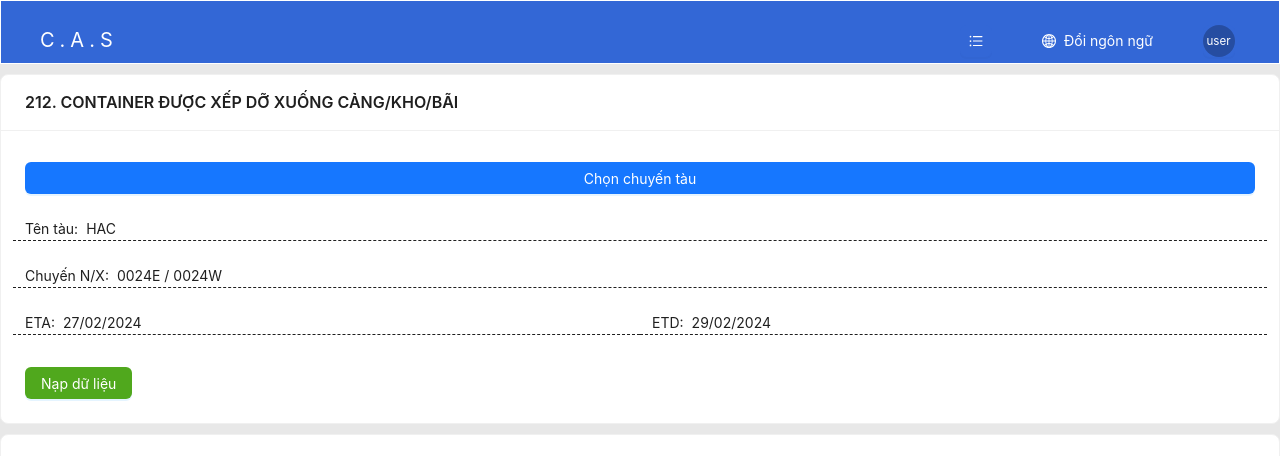
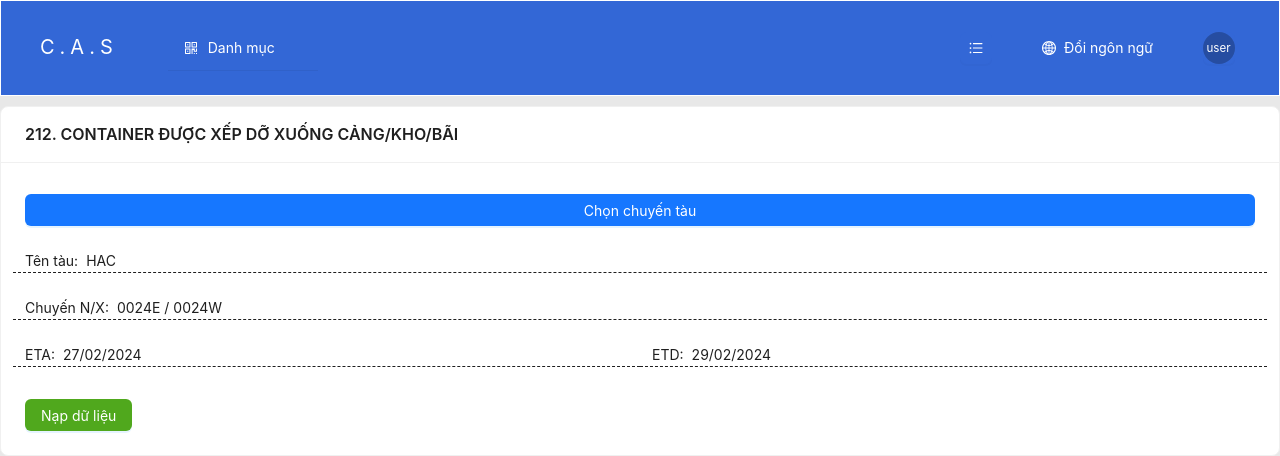
Before and after one commit to MinhChanh013/mnr_client, a React app: page /msg212_container in a window 1280 px wide. Shown: the top 456 px of the page. Built offline with nearby package versions, Linux system fonts and the light colour scheme.

Commit message:
feat: custom nav

```diff
--- a/src/assets/css/ReactGrid-css/custom.css
+++ b/src/assets/css/ReactGrid-css/custom.css
@@ -25,3 +25,7 @@
         padding: 16px;
     }
 }
+
+.b-nav .ant-menu-submenu-title{
+    color: #fff !important;
+}
--- /dev/null
+++ b/src/global_component/Nav/Nav.jsx
@@ -0,0 +1,160 @@
+import React from 'react';
+import { ConfigProvider, Menu } from 'antd';
+import { BookOutlined, BoxPlotOutlined, GoldOutlined, InboxOutlined, QrcodeOutlined, ReconciliationOutlined, UnorderedListOutlined } from '@ant-design/icons';
+
+const items = [
+    {
+        label: 'Danh mục',
+        key: 'SubMenu',
+        icon: <QrcodeOutlined />,
+        children: [
+            {
+                type: 'group',
+                label: 'Container',
+                children: [
+                    {
+                        label: 'Manifest - Loading list',
+                        icon: <BoxPlotOutlined />,
+                        key: 'setting:1',
+                    },
+                    {
+                        icon: <BoxPlotOutlined />,
+                        label: 'Thông tin container biến động',
+                        key: 'setting:2',
+                    },
+                    {
+                        icon: <BoxPlotOutlined />,
+                        label: 'Loại và kích cỡ container',
+                        key: 'setting:3',
+                    },
+                ],
+            },
+            {
+                type: 'group',
+                label: 'Hàng kiện',
+                children: [
+                    {
+                        label: 'Manifest - Loading list',
+                        key: 'setting:4',
+                        icon: <InboxOutlined />
+                    },
+                    {
+                        label: 'Thông tin hàng kiện getin',
+                        key: 'setting:5',
+                        icon: <InboxOutlined />
+                    },
+                    {
+                        label: 'Thông tin hàng kiện getout',
+                        key: 'setting:6',
+                        icon: <InboxOutlined />
+                    },
+                ],
+            },
+            {
+                type: 'group',
+                label: 'Hàng rời',
+                children: [
+                    {
+                        label: 'Manifest - Loading list',
+                        key: 'setting:7',
+                        icon: <GoldOutlined />
+                    },
+                    {
+                        label: 'Thông tin hàng rời getin',
+                        key: 'setting:8',
+                        icon: <GoldOutlined />
+                    },
+                    {
+                        label: 'Thông tin hàng rời getout',
+                        key: 'setting:9',
+                        icon: <GoldOutlined />
+                    },
+                ],
+            },
+            {
+                type: 'group',
+                label: 'Hàng lỏng',
+                children: [
+                    {
+                        label: 'Manifest - Loading list',
+                        key: 'setting:10',
+                        icon: <ReconciliationOutlined />
+                    },
+                    {
+                        label: 'Thông tin hàng lỏng getin',
+                        key: 'setting:11',
+                        icon: <ReconciliationOutlined />
+                    }, {
+                        label: 'Thông tin hàng lỏng getout',
+                        key: 'setting:12',
+                        icon: <ReconciliationOutlined />
+                    }, {
+                        label: 'Loại hàng lỏng',
+                        key: 'setting:13',
+                        icon: <ReconciliationOutlined />
+                    },
+                ],
+            },
+            {
+                type: 'group',
+                label: 'Thông tin tàu',
+                children: [
+                    {
+                        label: 'Thông tin chuyến tàu',
+                        key: 'setting:14',
+                        icon: <BookOutlined />
+                    },
+                    {
+                        label: 'Đồng bộ thông tin tàu',
+                        key: 'setting:15',
+                        icon: <BookOutlined />
+                    },
+                ],
+            },
+            {
+                type: 'group',
+                label: 'Danh mục',
+                children: [
+                    {
+                        label: 'Danh mục phương án',
+                        key: 'setting:16',
+                        icon: <UnorderedListOutlined />
+                    },
+                    {
+                        label: 'Danh mục đơn vị tính',
+                        key: 'setting:17',
+                        icon: <UnorderedListOutlined />
+                    },
+                    {
+                        label: 'Danh mục Chi cục Hải quan',
+                        key: 'setting:18',
+                        icon: <UnorderedListOutlined />
+                    },
+                ],
+            },
+        ],
+    },
+
+];
+
+const Nav = () => {
+    return (
+        <ConfigProvider
+            theme={{
+                components: {
+                    Menu: {
+                        // itemSelectedColor: "#fff",
+                        // itemColor: "#000",
+                    },
+                },
+            }}
+        >
+            <Menu className='b-nav' mode='horizontal' style={{
+                width: "150px",
+                backgroundColor: "#3367D6",
+            }} items={items} />
+        </ConfigProvider>
+    );
+};
+
+export default Nav;
--- a/src/global_component/header/header.js
+++ b/src/global_component/header/header.js
@@ -1,79 +1,131 @@
 import * as React from "react";
 import "@silevis/reactgrid/styles.css";
-import { Button, Card, Dropdown, Space, Typography, Avatar, Drawer } from "antd";
-import { UnorderedListOutlined, GlobalOutlined } from '@ant-design/icons';
+import {
+  Button,
+  Card,
+  Dropdown,
+  Space,
+  Typography,
+  Avatar,
+  Drawer,
+} from "antd";
+import { UnorderedListOutlined, GlobalOutlined } from "@ant-design/icons";
+import Nav from "../Nav/Nav";
 
 const items = [
   {
-        label: 'Tiếng Việt',
-        key: 'vn'
+    label: "Tiếng Việt",
+    key: "vn",
   },
   {
-        label: 'Tiếng Anh',
-        key: 'en'
-    }
-]
+    label: "Tiếng Anh",
+    key: "en",
+  },
+];
 
 const classNames = {
-    header: { display: 'none' },
-    body: { height: '8vh' }
-}
+  header: { display: "none" },
+  body: { height: "8vh" },
+};
 
 class Header extends React.Component {
   constructor(props) {
     super(props);
     this.state = {
-            drawer: false
+      drawer: false,
     };
-
   }
 
   render() {
     return (
       <>
-                <Card style={{ height: '8vh', backgroundColor: '#3367D6', borderRadius: '0px', borderColor: 'white', zIndex: 40 }}>
-                    <Space style={{ justifyContent: 'space-between', width: '100%', alignItems: 'center' }}>
-                        <Space size={50} style={{ marginLeft: '15px', alignItems: 'center' }}>
-                            <Typography.Link href={window.location.hostname} style={{ fontSize: '20px', letterSpacing: '5px', color: 'white' }}>C.A.S</Typography.Link>
+        <Card
+          style={{
+            backgroundColor: "#3367D6",
+            borderRadius: "0px",
+            borderColor: "white",
+            zIndex: 40,
+          }}
+        >
+          <Space
+            style={{
+              justifyContent: "space-between",
+              width: "100%",
+              alignItems: "center",
+            }}
+          >
+            <Space
+              size={50}
+              style={{ marginLeft: "15px", alignItems: "center" }}
+            >
+              <Typography.Link
+                href={window.location.hostname}
+                style={{
+                  fontSize: "20px",
+                  letterSpacing: "5px",
+                  color: "white",
+                }}
+              >
+                C.A.S
+              </Typography.Link>
+              <Nav />
             </Space>
-                        <Space size={50} style={{ marginRight: '20px' }}>
+
+            <Space size={50} style={{ marginRight: "20px" }}>
               <Button
                 onClick={() => {
                   if (this.state.drawer === true) {
-                                        this.setState({ drawer: false })
+                    this.setState({ drawer: false });
                   } else {
-                                        this.setState({ drawer: true })
+                    this.setState({ drawer: true });
                   }
                 }}
-                                style={{ backgroundColor: '#3367D6', borderColor: '#3367D6', color: 'white' }}
+                style={{
+                  backgroundColor: "#3367D6",
+                  borderColor: "#3367D6",
+                  color: "white",
+                }}
                 icon={<UnorderedListOutlined />}
               />
-                            <Dropdown menu={{ items }} trigger={['click']} style={{ zIndex: 50 }} arrow={true}>
-                                <Space style={{ color: 'white', cursor: 'pointer' }} >
+              <Dropdown
+                menu={{ items }}
+                trigger={["click"]}
+                style={{ zIndex: 50 }}
+                arrow={true}
+              >
+                <Space style={{ color: "white", cursor: "pointer" }}>
                   <GlobalOutlined />
                   {this.state.lang || "Đổi ngôn ngữ"}
                 </Space>
               </Dropdown>
               <Button
-                                style={{ backgroundColor: '#3367D6', borderColor: '#3367D6', padding: 0 }}
+                style={{
+                  backgroundColor: "#3367D6",
+                  borderColor: "#3367D6",
+                  padding: 0,
+                }}
                 icon={
-                                    <Avatar alt='user' style={{ color: 'white' }}> user </Avatar>
+                  <Avatar alt="user" style={{ color: "white" }}>
+                    {" "}
+                    user{" "}
+                  </Avatar>
                 }
               />
             </Space>
           </Space>
-
         </Card>
         <Drawer
-                    style={{ backgroundColor: '#3367D6', color: 'white' }}
+          style={{ backgroundColor: "#3367D6", color: "white" }}
           classNames={classNames}
           zIndex={30}
-                    placement={'top'}
+          placement={"top"}
           closable={true}
           closeIcon={null}
-                    onClose={() => { this.setState({ drawer: false }) }}
+          onClose={() => {
+            this.setState({ drawer: false });
+          }}
           open={this.state.drawer}
-                    key={'top'}
+          key={"top"}
         >
           <p>Some contents...</p>
           <p>Some contents...</p>
```
Lines whose indentation alone changed are shown as unchanged.
